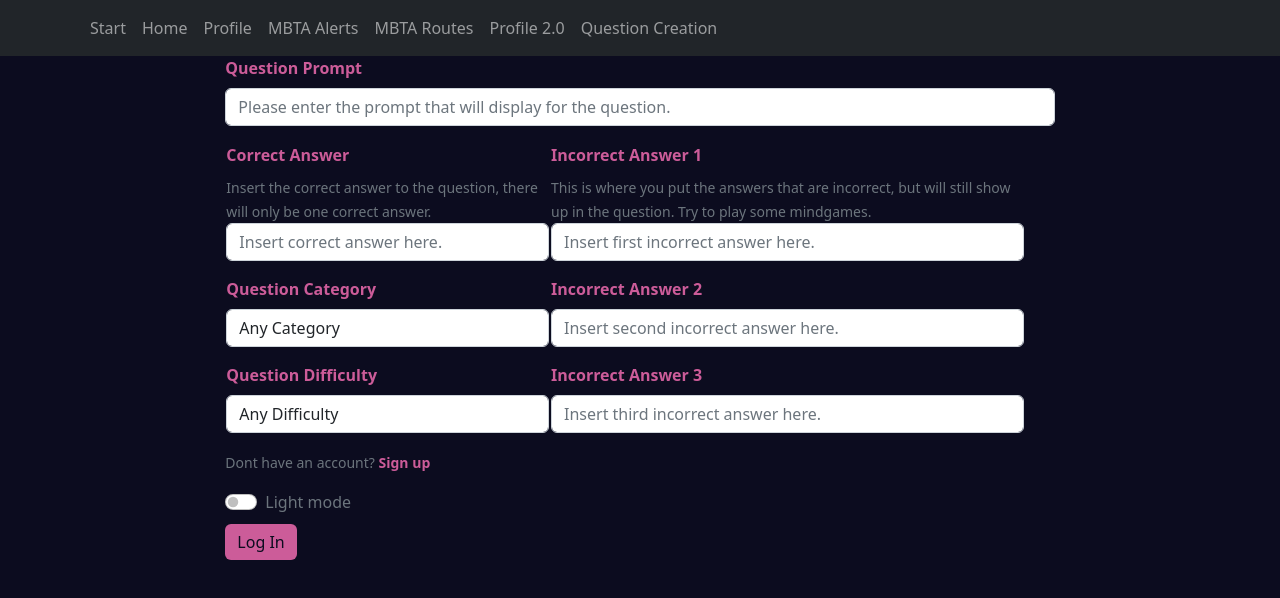
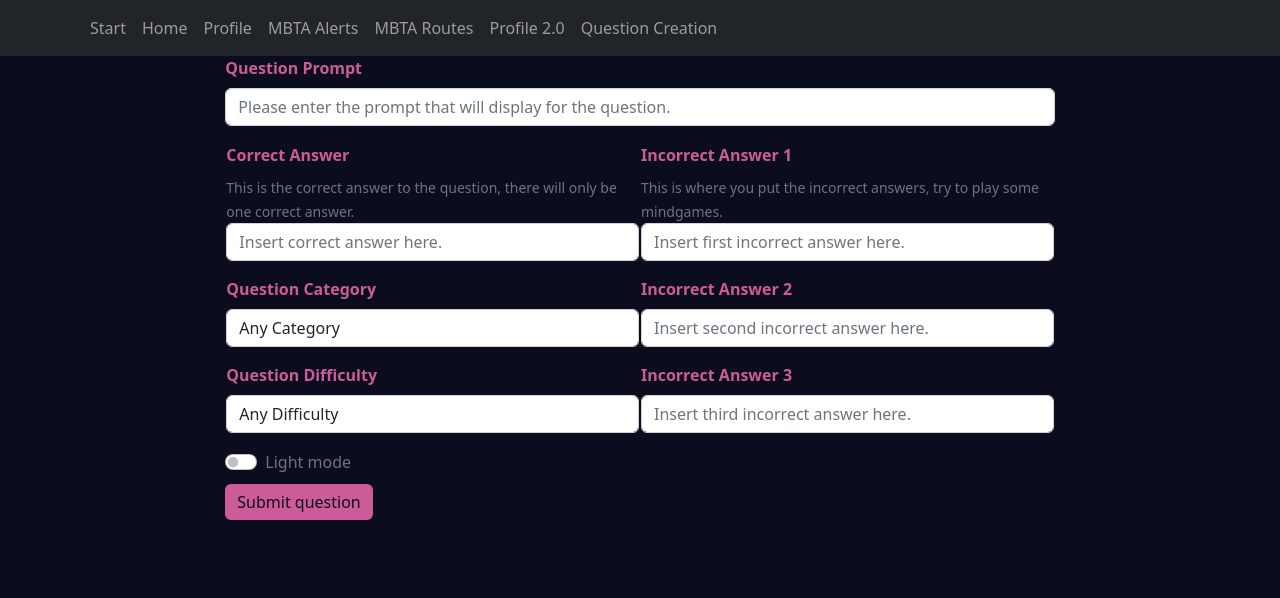
Before and after one commit to WilliamDeLong/trivealities, a React (Create React App) app in the folder frontend/: page /questionCreate in a window 1280 px wide. Shown: the top 598 px of the page. Built offline with nearby package versions, Linux system fonts and the light colour scheme.

Commit message:
Question Creation Page is Functional

```diff
--- a/frontend/src/components/pages/questionCreationPage.js
+++ b/frontend/src/components/pages/questionCreationPage.js
@@ -12,7 +12,7 @@ const url = `${process.env.REACT_APP_BACKEND_SERVER_URI}/question/create`;
 
 const QuestionCreationPage = () => {
   const [user, setUser] = useState(null)
-  const [data, setData] = useState({ questionPrompt: "", correctAnswer: "", incorrectAnswer1: "", incorrectAnswer2: "", incorrectAnswer3: "", category: 0, difficulty: 0});
+  const [data, setData] = useState({ question: "", correct_answer: "", incorrect_answer1: "", incorrect_answer2: "", incorrect_answer3: "", category: 0, difficulty: 0});
   const [error, setError] = useState("");
   const [light, setLight] = useState(false);
   const [bgColor, setBgColor] = useState(SECONDARY_COLOR);
@@ -31,7 +31,7 @@ const QuestionCreationPage = () => {
     color: bgColor,
   };
   let tbleStyling = {
-    width: 800,
+    // width: 800,
   };
 
   const handleChange = ({ currentTarget: input }) => {
@@ -56,6 +56,7 @@ const QuestionCreationPage = () => {
     e.preventDefault();
     try {
       const { data: res } = await axios.post(url, data);
+      console.log(data);
       const { accessToken } = res;
       //store token in localStorage
       localStorage.setItem("accessToken", accessToken);
@@ -83,20 +84,20 @@ const QuestionCreationPage = () => {
               <Form>
                 <Form.Group className="mb-3" controlId="formBasicPrompt">
                   <Form.Label style={labelStyling}>Question Prompt</Form.Label>
-                  <Form.Control type="questionPrompt" name="questionPrompt" onChange={handleChange} placeholder="Please enter the prompt that will display for the question."/>
+                  <Form.Control type="question" name="question" onChange={handleChange} placeholder="Please enter the prompt that will display for the question."/>
                   </Form.Group>
                 <table style={tbleStyling}>
                 <tr>
 
-                <td>
+                <td width="50%">
                   <Form.Group className="mb-3" controlId="formBasicAnswer">
                     <Form.Label style={labelStyling}>Correct Answer</Form.Label>
                     <br></br><Form.Text className="text-muted">
-                      Insert the correct answer to the question, there will only be one correct answer.
+                      This is the correct answer to the question, there will only be one correct answer.
                     </Form.Text>
                     <Form.Control
-                      type="correctAnswer"
-                      name="correctAnswer"
+                      type="correct_answer"
+                      name="correct_answer"
                       placeholder="Insert correct answer here."
                       onChange={handleChange}
                     />
@@ -151,12 +152,11 @@ const QuestionCreationPage = () => {
                   <Form.Label style={labelStyling}>Incorrect Answer 1</Form.Label>
                   <br></br>
                   <Form.Text className="text-muted">
-                    This is where you put the answers that are incorrect, but will still show up in the question.
-                    Try to play some mindgames.
+                    This is where you put the incorrect answers, try to play some mindgames.
                   </Form.Text>
                   <Form.Control
-                    type="incorrectAnswer1"
-                    name="incorrectAnswer1"
+                    type="incorrect_answer1"
+                    name="incorrect_answer1"
                     placeholder="Insert first incorrect answer here."
                     onChange={handleChange}
                   />
@@ -166,8 +166,8 @@ const QuestionCreationPage = () => {
                 <Form.Group className="mb-3" controlId="formBasicWrongAnswer2">
                   <Form.Label style={labelStyling}>Incorrect Answer 2</Form.Label>
                   <Form.Control
-                    type="incorrectAnswer2"
-                    name="incorrectAnswer2"
+                    type="incorrect_answer2"
+                    name="incorrect_answer2"
                     placeholder="Insert second incorrect answer here."
                     onChange={handleChange}
                   />
@@ -176,8 +176,8 @@ const QuestionCreationPage = () => {
                 <Form.Group className="mb-3" controlId="formBasicWrongAnswer3">
                   <Form.Label style={labelStyling}>Incorrect Answer 3</Form.Label>
                   <Form.Control
-                    type="incorrectAnswer3"
-                    name="incorrectAnswer3"
+                    type="incorrect_answer3"
+                    name="incorrect_answer3"
                     placeholder="Insert third incorrect answer here."
                     onChange={handleChange}
                   />
@@ -186,15 +186,7 @@ const QuestionCreationPage = () => {
                 </tr>
                 </table>
 
-                <Form.Group className="mb-3" controlId="formBasicCheckbox">
-                  <Form.Text className="text-muted pt-1">
-                    Dont have an account?
-                    <span>
-                      <Link to="/signup" style={labelStyling}> Sign up
-                      </Link>
-                    </span>
-                  </Form.Text>
-                </Form.Group>
+
                 <div class="form-check form-switch">
                   <input
                     class="form-check-input"
@@ -214,7 +206,7 @@ const QuestionCreationPage = () => {
                   style={buttonStyling}
                   className='mt-2'
                 >
-                  Log In
+                  Submit question
                 </Button>
               </Form>
             </div>
```
